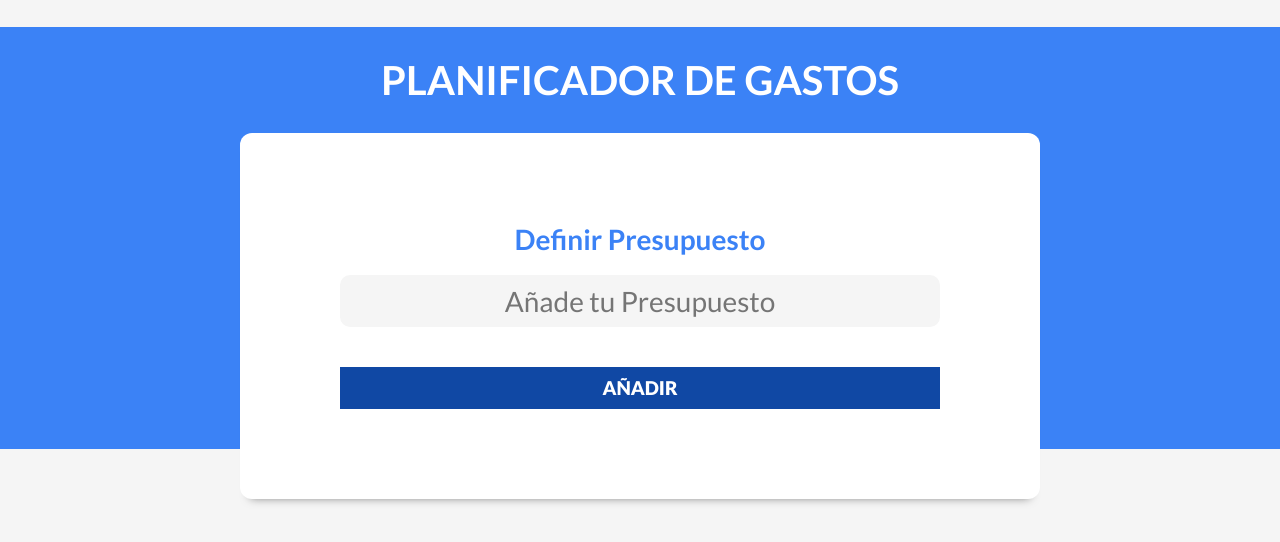
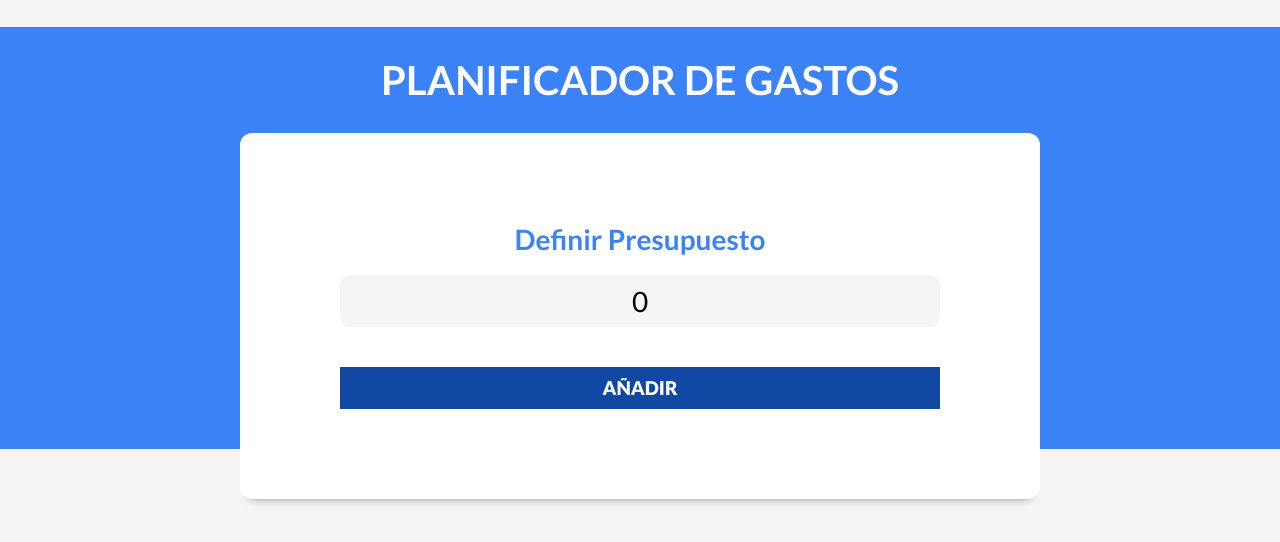
Before and after one commit to MelinaGimenez/React, a React (Vite) app in the folder Projects/React - Budgets/: page / in a window 1280 px wide. Shown: the top 542 px of the page. Built offline with nearby package versions, Linux system fonts and the light colour scheme.

Commit message:
agregando props

```diff
--- a/Projects/React - Budgets/src/App.jsx
+++ b/Projects/React - Budgets/src/App.jsx
@@ -3,8 +3,13 @@ import Header from './components/Header'
 
 function App() {
 
+  const [budget, setBudget] = useState(0);
+
   return (
-    <h1> <Header/> </h1>
+    <h1> <Header
+        budget = {budget}
+        setBudget = {setBudget}
+    /> </h1>
   )
 }
 
--- a/Projects/React - Budgets/src/components/Header.jsx
+++ b/Projects/React - Budgets/src/components/Header.jsx
@@ -1,11 +1,14 @@
 import React from 'react'
 import NewBudget from './NewBudget'
 
-const Header = () => {
+const Header = ({budget, setBudget}) => {
   return (
     <header>
         <h1>Planificador de gastos</h1>
-        <NewBudget/>
+        <NewBudget
+           budget = {budget}
+           setBudget = {setBudget}
+        />
     </header>
   )
 }
--- a/Projects/React - Budgets/src/components/NewBudget.jsx
+++ b/Projects/React - Budgets/src/components/NewBudget.jsx
@@ -1,6 +1,6 @@
 import React from 'react'
 
-const NewBudget = () => {
+const NewBudget = ({budget, setBudget}) => {
   return (
     <div className='container-budget container shadow'>
         <form className='form'>
@@ -10,6 +10,9 @@ const NewBudget = () => {
                     className='new-budget'
                     type="text"
                     placeholder='Añade tu Presupuesto'
+                    value= {budget}
+                    //evento modif state cuando recibe importe
+                    onChange={e => setBudget (e.target.value)}
                 />
             </div>
             <input
```
